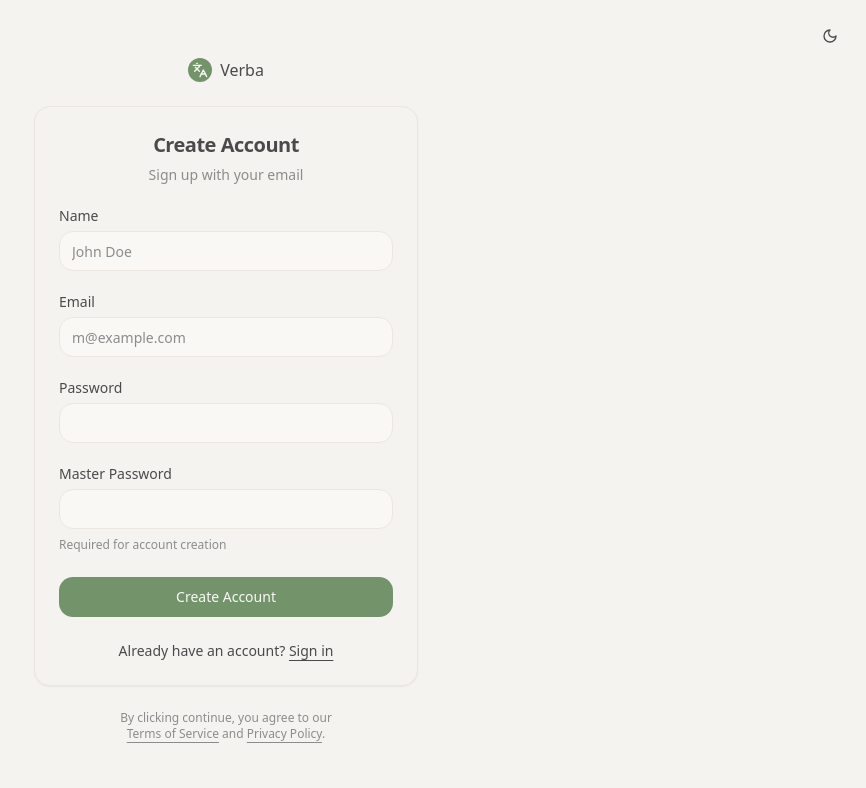
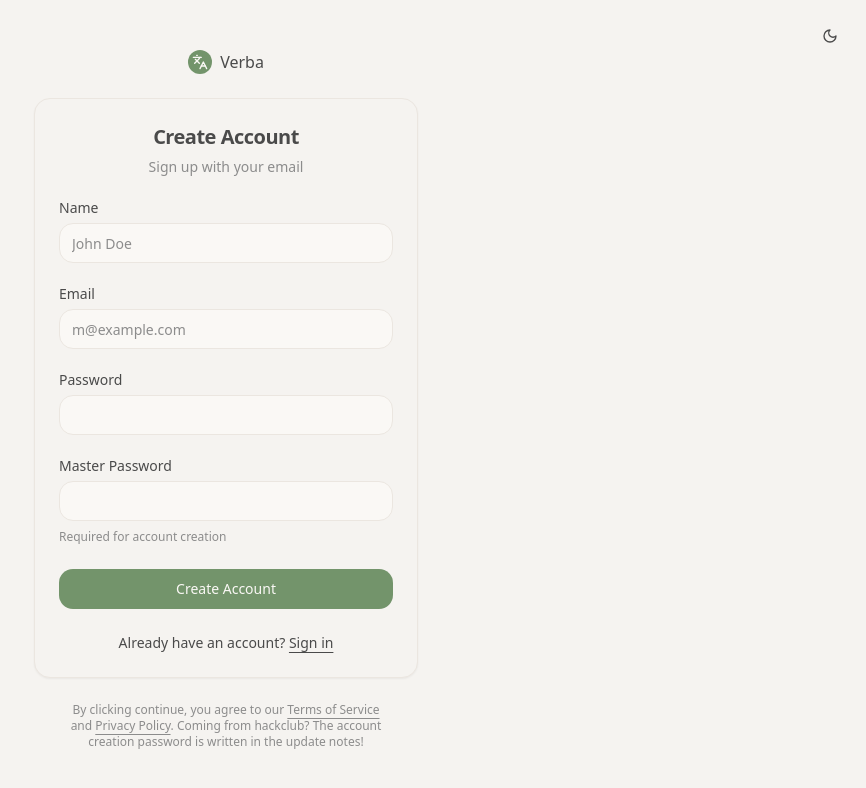
Before and after one commit to MoPaMo/verba, a Next.js app: page /signup in a window 1280 px wide. Shown: the top 788 px of the page, without its empty margins (414-1280 px from the left). Built offline with nearby package versions, Linux system fonts and the light colour scheme; no server answers.

Commit message:
feat: add note about account creation password for Hack Club users

```diff
--- a/app/signup/SignUpForm.tsx
+++ b/app/signup/SignUpForm.tsx
@@ -181,6 +181,7 @@ export function SignUpForm({
         By clicking continue, you agree to our{" "}
         <a href="/legal/tos">Terms of Service</a> and{" "}
         <a href="/legal/privacy">Privacy Policy</a>.
+        Coming from hackclub? The account creation password is written in the update notes!
       </div>
     </div>
   );
```
